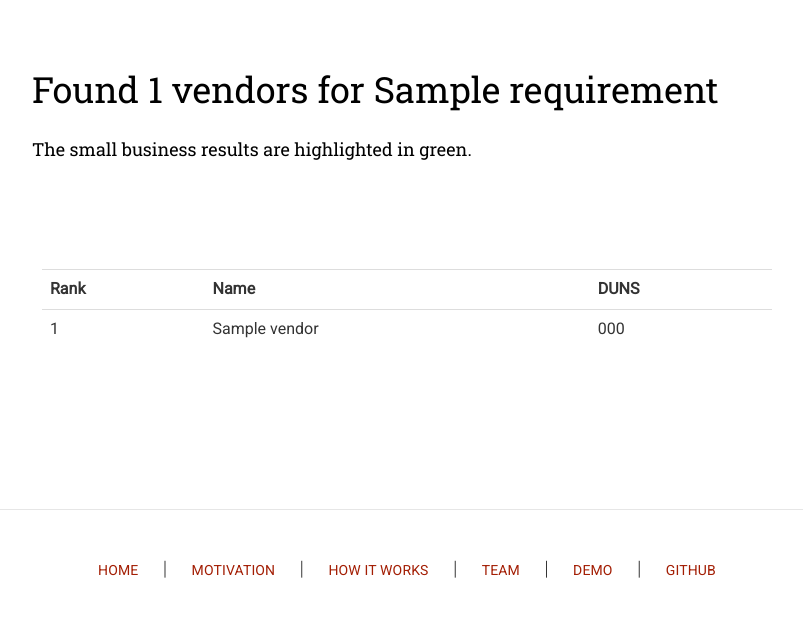
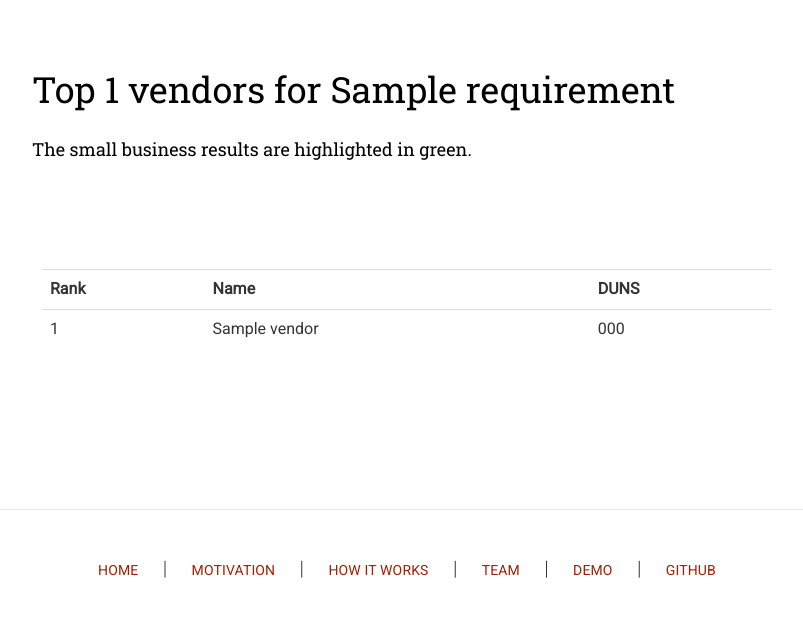
Before and after one commit to anachlas/w210_vendor_recommendor, a Flask app: template templates/results.html in a window 1280 px wide. Shown: the top 625 px of the page, without its empty margins (233-1036 px from the left). Run offline with Flask 2, Linux system fonts and the light colour scheme; the template is opened without the code that fills it: most values are stand-ins (such as "Sample title", 1, 10 or a date in 2020); some libraries are stand-ins or nearby versions.

Commit message:
Found -> Top

```diff
--- a/templates/results.html
+++ b/templates/results.html
@@ -27,7 +27,7 @@
                     <div class="col-md-8 col-md-offset-2">
                         <div class="fh5co-navbar-brand">
                             <div class="pagetitle">
-                                <h1>Found {{ count }} vendors for {{ requirement }}</h1>
+                                <h1>Top {{ count }} vendors for {{ requirement }}</h1>
                             </div>
                             <h4>The small business results are highlighted in green.</h4>
 
```
